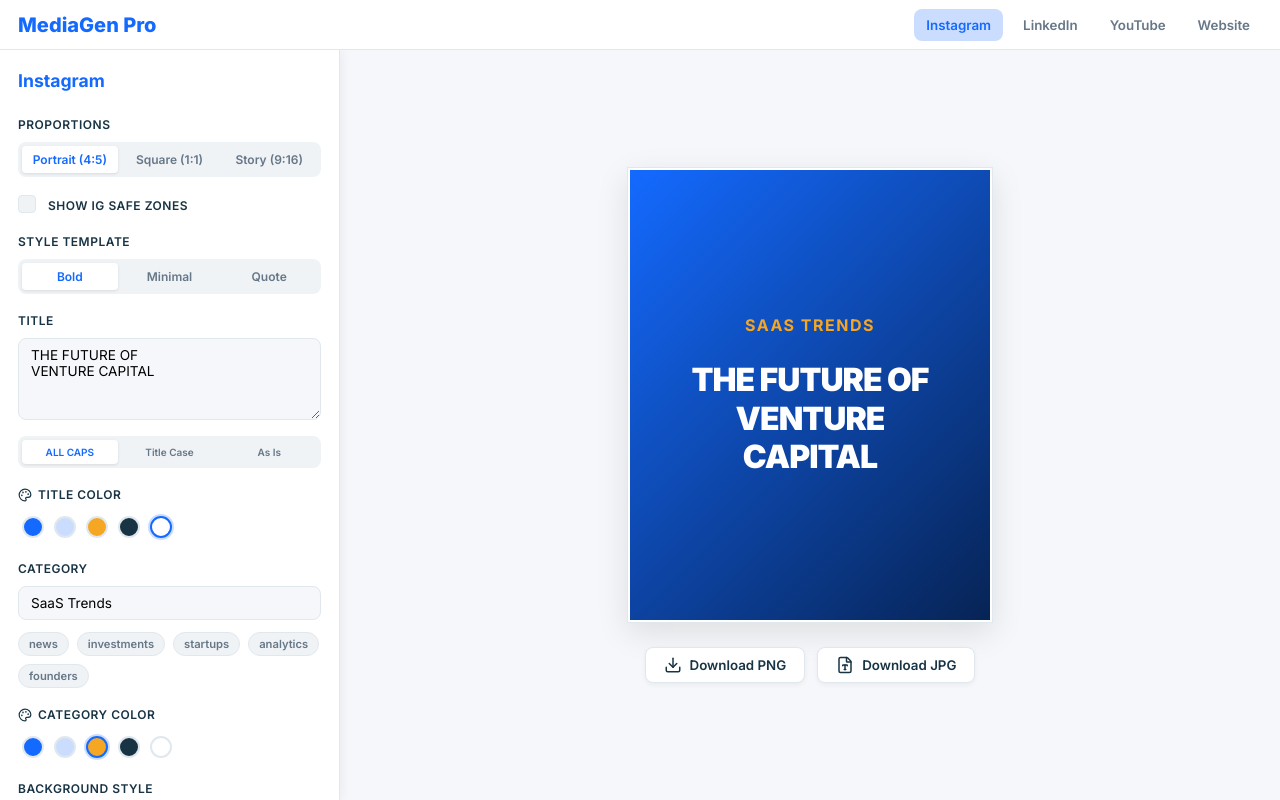
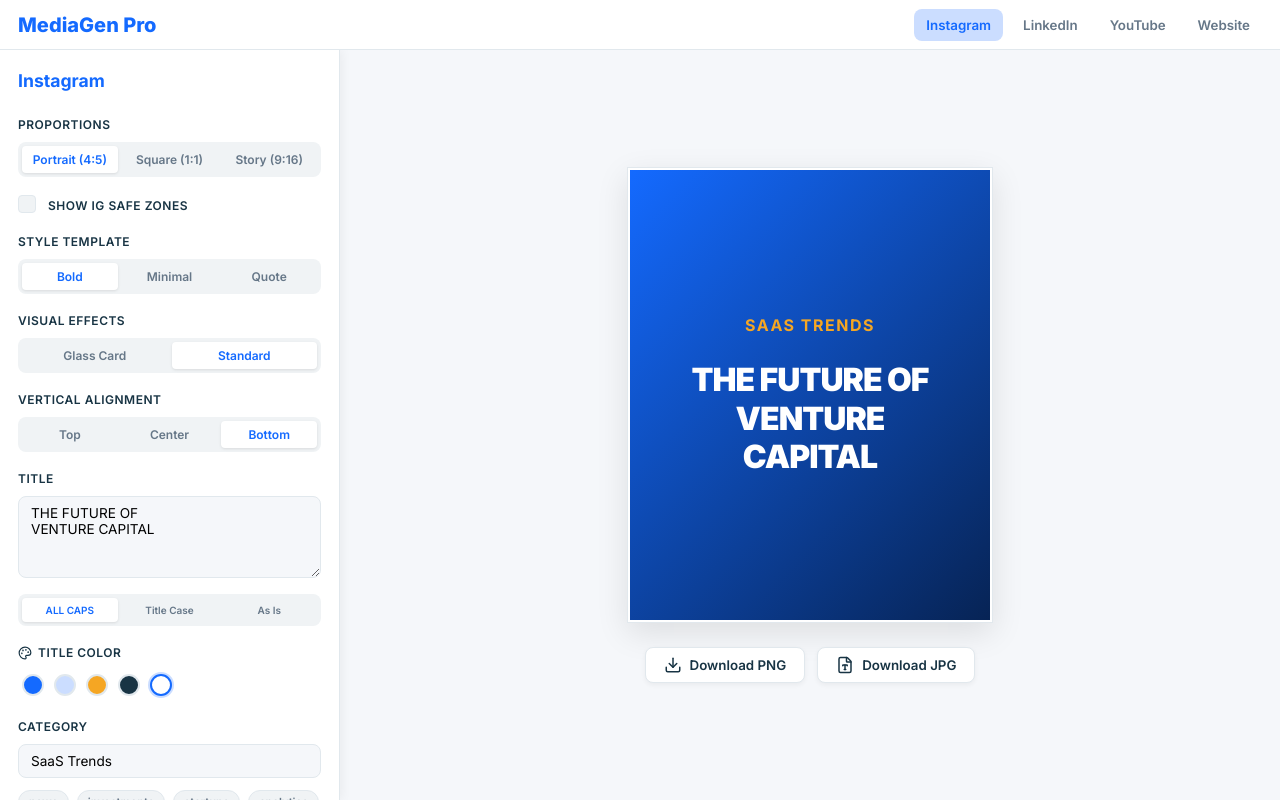
Before and after one commit to umedrahimoff/mediagenpro, a React (Vite) app: page / in a window 1280 px wide. Built offline with nearby package versions, Linux system fonts and the light colour scheme.

Commit message:
v1.4.0: Expand Glassmorphism with alignment controls and gradient support

```diff
--- a/src/App.tsx
+++ b/src/App.tsx
@@ -22,6 +22,7 @@ export interface CoverState {
   showSafeZones: boolean;
   textTransform: 'none' | 'uppercase' | 'lowercase' | 'capitalize';
   useGlassmorphism: boolean;
+  contentAlignment: 'flex-start' | 'center' | 'flex-end';
 }
 
 export const BRAND_COLORS = {
@@ -63,6 +64,7 @@ function App() {
       showSafeZones: false,
       textTransform: 'uppercase',
       useGlassmorphism: false,
+      contentAlignment: 'flex-end',
     };
   });
 
--- a/src/components/Editor/Editor.tsx
+++ b/src/components/Editor/Editor.tsx
@@ -236,7 +236,8 @@ export const Editor: React.FC<EditorProps> = ({ state, onChange }) => {
                         </div>
                     )}
 
-                    {state.appMode === 'instagram' && !state.isGradient && state.layoutMode === 'overlay' && (
+                    {state.appMode === 'instagram' && state.layoutMode === 'overlay' && (
+                        <>
                             <div className="control-group">
                                 <label>Visual Effects</label>
                                 <div className="toggle-group">
@@ -254,6 +255,31 @@ export const Editor: React.FC<EditorProps> = ({ state, onChange }) => {
                                     </button>
                                 </div>
                             </div>
+
+                            <div className="control-group">
+                                <label>Vertical Alignment</label>
+                                <div className="toggle-group">
+                                    <button
+                                        className={state.contentAlignment === 'flex-start' ? 'active' : ''}
+                                        onClick={() => onChange({ contentAlignment: 'flex-start' })}
+                                    >
+                                        Top
+                                    </button>
+                                    <button
+                                        className={state.contentAlignment === 'center' ? 'active' : ''}
+                                        onClick={() => onChange({ contentAlignment: 'center' })}
+                                    >
+                                        Center
+                                    </button>
+                                    <button
+                                        className={state.contentAlignment === 'flex-end' ? 'active' : ''}
+                                        onClick={() => onChange({ contentAlignment: 'flex-end' })}
+                                    >
+                                        Bottom
+                                    </button>
+                                </div>
+                            </div>
+                        </>
                     )}
 
                     <div className="control-group">
@@ -419,7 +445,7 @@ export const Editor: React.FC<EditorProps> = ({ state, onChange }) => {
                 <a href="https://stanbase.tech/" target="_blank" rel="noopener noreferrer">
                     <span>Powered by</span>
                     <strong>Stanbase</strong>
-                    <span className="version-tag">v1.3.0</span>
+                    <span className="version-tag">v1.4.0</span>
                 </a>
             </footer>
         </div>
--- a/src/components/Preview/Preview.css
+++ b/src/components/Preview/Preview.css
@@ -495,7 +495,18 @@
     height: auto !important;
     min-height: 120px;
     box-shadow: 0 8px 32px 0 rgba(0, 0, 0, 0.3) !important;
-    justify-content: center !important;
+}
+
+/* Specific overrides for alignment in Glass mode */
+.content.glass-effect {
+    height: calc(100% - 40px) !important;
+    /* Adjust for vertical margin balance */
+}
+
+/* Gradient mode glass tweaks */
+.gradient-mode .glass-effect {
+    background: rgba(255, 255, 255, 0.05) !important;
+    border-color: rgba(255, 255, 255, 0.1) !important;
 }
 
 .glass-effect .title,
@@ -510,6 +521,8 @@
 
 /* Center glass card in story layout */
 .story-layout .content.glass-effect {
-    margin: 40px !important;
+    margin: 30px !important;
     padding: 32px !important;
+    height: auto !important;
+    max-height: 70%;
 }
--- a/src/components/Preview/Preview.tsx
+++ b/src/components/Preview/Preview.tsx
@@ -195,7 +195,10 @@ export const Preview: React.FC<PreviewProps> = ({ state }) => {
                                     }}
                                 />
                             )}
-                            <div className={`content ${state.useGlassmorphism ? 'glass-effect' : ''}`}>
+                            <div
+                                className={`content ${state.useGlassmorphism ? 'glass-effect' : ''}`}
+                                style={{ justifyContent: state.contentAlignment }}
+                            >
                                 {state.category && (
                                     <div className="category" style={{ color: state.categoryColor }}>
                                         {state.category}
```
Lines whose indentation alone changed are shown as unchanged.
